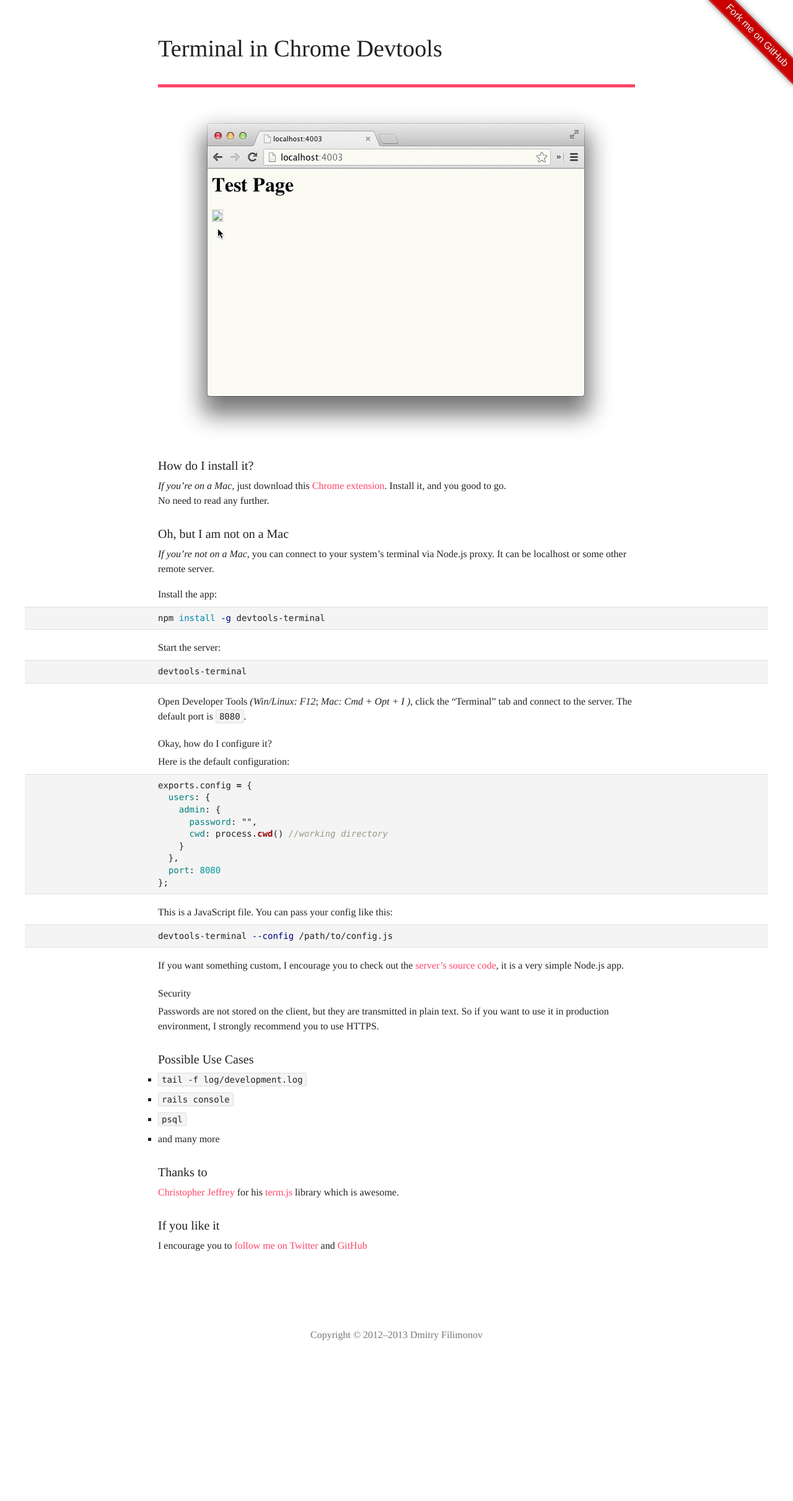
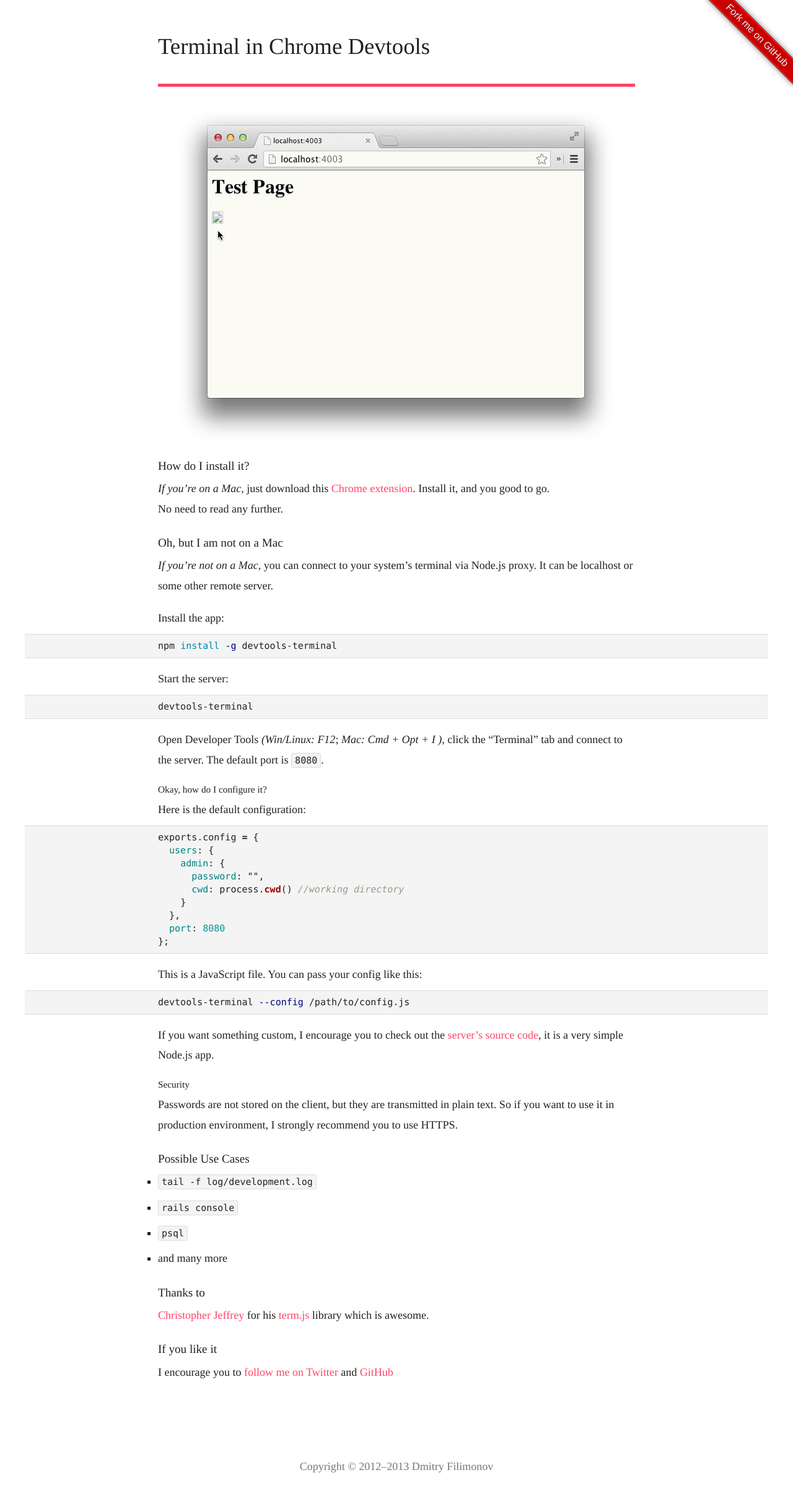
Before and after one commit to petethepig/petethepig.github.io, a Jekyll site: the page built from _posts/2013-09-12-devtools-terminal.md, in a window 1280 px wide. Shown: the whole page at 62% size. Built offline with Jekyll 4.4.1, drawn with Linux system fonts in a browser that asks for light colours; some web fonts are replaced; before the commit the page ends 2206 px from its top, so only the background shows below that.

Commit message:
Edited styles

```diff
--- a/_assets/main.sass
+++ b/_assets/main.sass
@@ -1,14 +1,17 @@
 @import mixins.sass
-@import typography.sass
 @import resume.sass
 
-
+$header-k: 0.85
 =header-font
   font: 500 15px/1.3 "rooney-web", Times, "Times New Roman", serif
 =body-font
-  font: 300 16px/1.5 "rooney-web", Times, "Times New Roman", serif
+  font: 300 18px/1.8 "rooney-web", Times, "Times New Roman", serif
 =monospace-font
-  font: 400 14px/1.4 Consolas, "Liberation Mono", Courier, monospace
+  font: 400 15px/1.4 Consolas, "Liberation Mono", Courier, monospace
+strong
+  font-weight: 500
+
+
 
 strong
   font-weight: 500
@@ -52,6 +55,8 @@
 
 li
   list-style: square
+  p
+    margin: 0
 
 h1, h2, h3, h4, h5, h6
   margin: 1.4em 0 0.4em
@@ -61,29 +66,28 @@
   margin: 0 0 0.5em
 
 h1
-  font-size: 2.8em
+  font-size: 2.8em * $header-k
 h2
-  font-size: 2.4em
+  font-size: 2.4em * $header-k
 h3
-  font-size: 1.5em
+  font-size: 1.5em * $header-k
 h4
-  font-size: 1.25em
+  font-size: 1.25em * $header-k
 h5
-  font-size: 1.0em
+  font-size: 1.0em * $header-k
 h6
-  font-size: 0.8em
+  font-size: 0.8em * $header-k
   text-transform: uppercase
 
 
 blockquote
   font-style: italic
-  font-size: 1.2em
-  line-height: 1.5
+  font-size: 1.1em
   p
     border-left: 5px solid $main-color
     width: auto
-    margin-left: -55px
-    padding-left: 50px
+    margin-left: -20px
+    padding-left: 15px
 
 
 
--- a/assets/main.css
+++ b/assets/main.css
@@ -101,6 +101,9 @@
 strong {
   font-weight: 500; }
 
+strong {
+  font-weight: 500; }
+
 a {
   color: #ff4466;
   -webkit-transition: color 0.17s ease-out;
@@ -115,7 +118,7 @@
     color: #aa001f; }
 
 body {
-  font: 300 16px/1.5 "rooney-web", Times, "Times New Roman", serif; }
+  font: 300 18px/1.8 "rooney-web", Times, "Times New Roman", serif; }
 
 html, body, div, ul, li, img {
   padding: 0;
@@ -138,6 +141,8 @@
 
 li {
   list-style: square; }
+  li p {
+    margin: 0; }
 
 h1, h2, h3, h4, h5, h6 {
   margin: 1.4em 0 0.4em; }
@@ -149,33 +154,32 @@
   margin: 0 0 0.5em; }
 
 h1 {
-  font-size: 2.8em; }
+  font-size: 2.38em; }
 
 h2 {
-  font-size: 2.4em; }
+  font-size: 2.04em; }
 
 h3 {
-  font-size: 1.5em; }
+  font-size: 1.275em; }
 
 h4 {
-  font-size: 1.25em; }
+  font-size: 1.0625em; }
 
 h5 {
-  font-size: 1em; }
+  font-size: 0.85em; }
 
 h6 {
-  font-size: 0.8em;
+  font-size: 0.68em;
   text-transform: uppercase; }
 
 blockquote {
   font-style: italic;
-  font-size: 1.2em;
-  line-height: 1.5; }
+  font-size: 1.1em; }
   blockquote p {
     border-left: 5px solid #ff4466;
     width: auto;
-    margin-left: -55px;
-    padding-left: 50px; }
+    margin-left: -20px;
+    padding-left: 15px; }
 
 hr {
   background: #ff4466;
@@ -192,7 +196,7 @@
  * Source Code
  */
 pre, code, tt {
-  font: 400 14px/1.4 Consolas, "Liberation Mono", Courier, monospace; }
+  font: 400 15px/1.4 Consolas, "Liberation Mono", Courier, monospace; }
 
 .highlight, code {
   border: 1px solid #dddddd;
```
Also changed, not shown: _assets/typography.sass (added).
